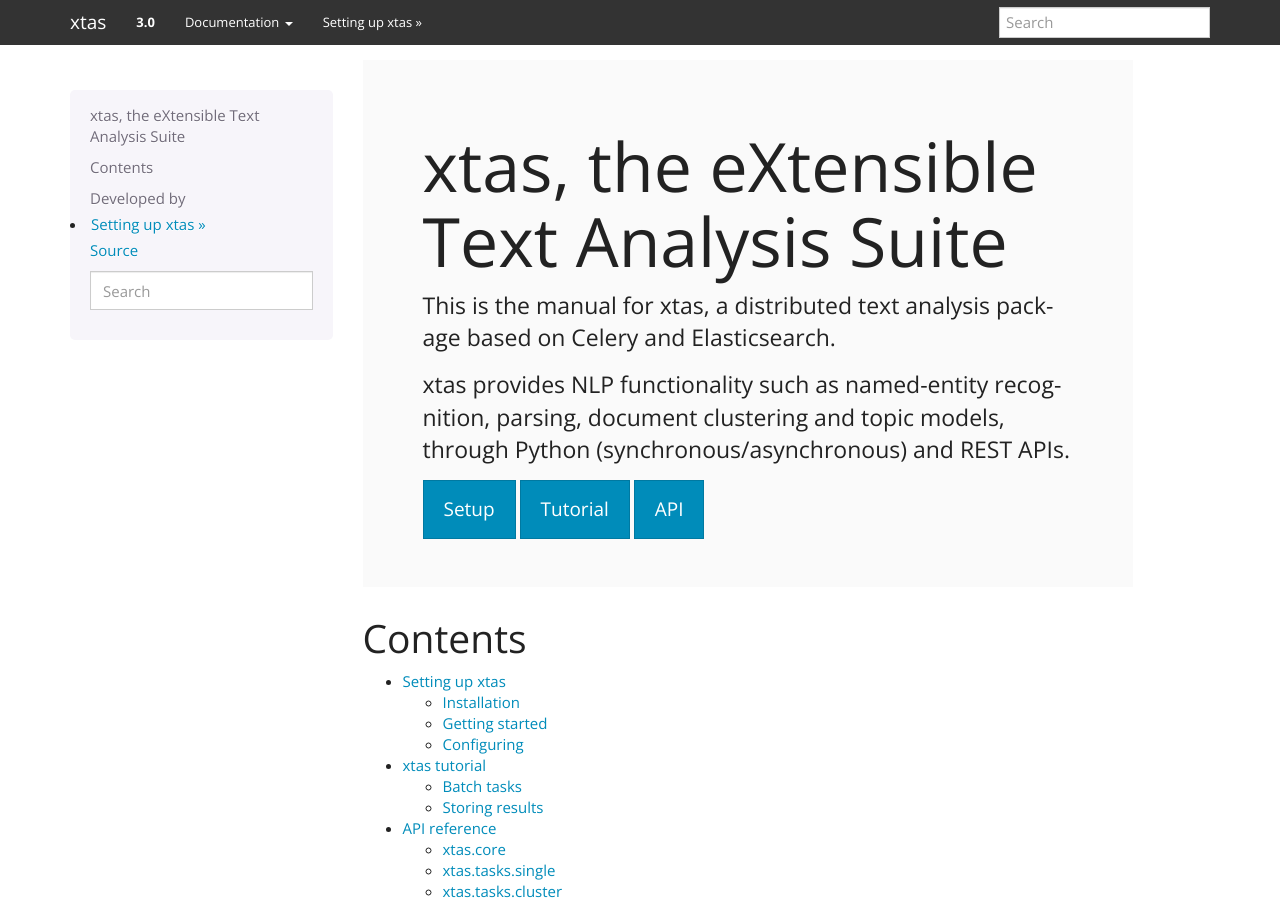
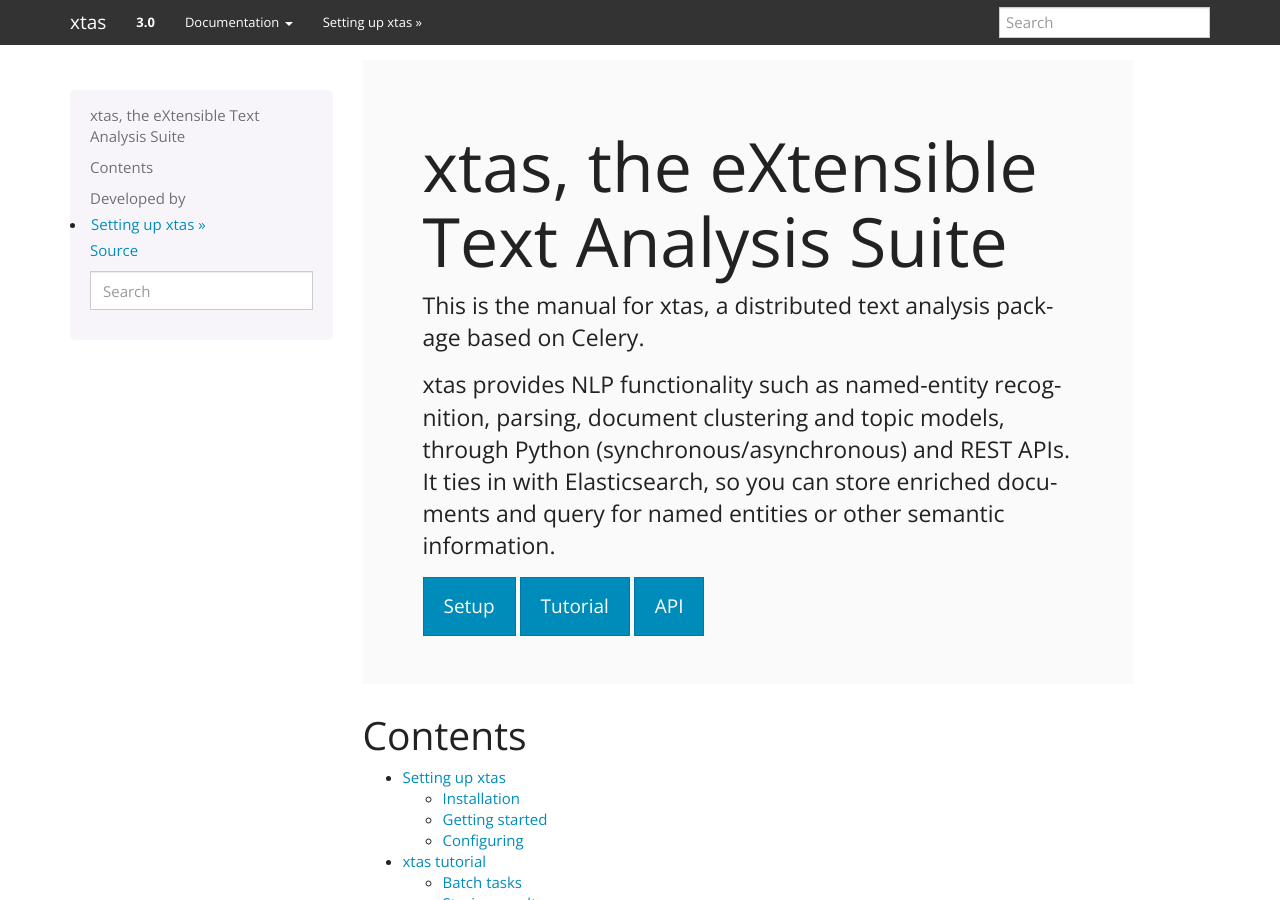
Before and after one commit to NLeSC/xtas, a Sphinx documentation site: the page built from doc/index.rst, in a window 1280 px wide and 900 px high. Built offline with Sphinx 7.4.7, drawn with Linux system fonts in a browser that asks for light colours.

Commit message:
add some buzzwords to website landing page
Addresses #67. [ci skip]

```diff
--- a/doc/index.rst
+++ b/doc/index.rst
@@ -9,11 +9,13 @@
 ========================================
 
 This is the manual for xtas, a distributed text analysis package
-based on Celery and Elasticsearch.
+based on Celery.
 
 xtas provides NLP functionality such as named-entity recognition, parsing,
 document clustering and topic models,
 through Python (synchronous/asynchronous) and REST APIs.
+It ties in with Elasticsearch, so you can store enriched documents
+and query for named entities or other semantic information.
 
 .. raw:: html
 
```
